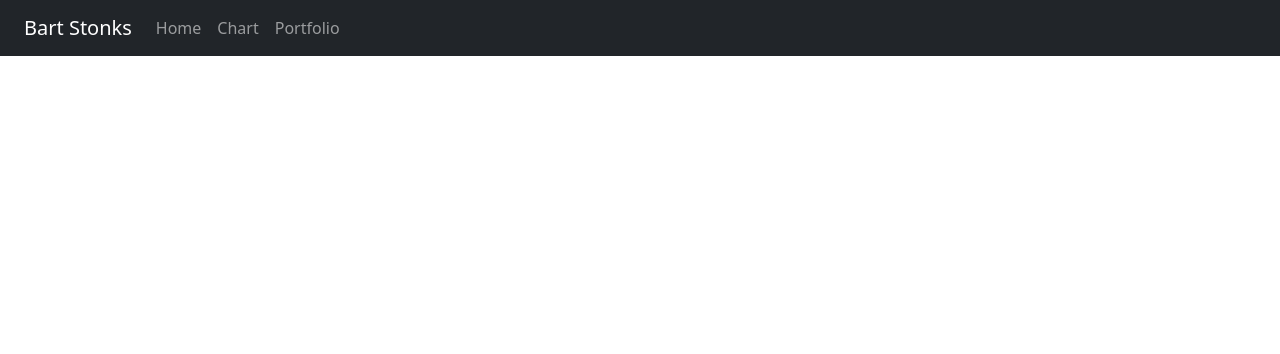
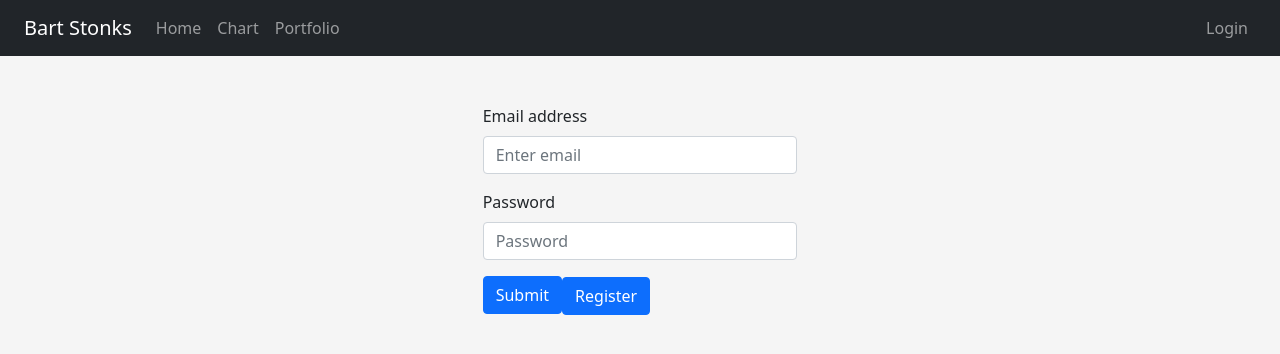
Before and after one commit to arjonkman/Webtechnologie, a React (Vite) app in the folder project/frontend/: page / in a window 1280 px wide. Shown: the top 354 px of the page. Built offline with nearby package versions, Linux system fonts and the light colour scheme.

Commit message:
React Router
Implemented a simple version of react router, login page and register page still need to be implemented correctly

```diff
--- a/project/frontend/package.json
+++ b/project/frontend/package.json
@@ -13,6 +13,7 @@
     "react": "^17.0.2",
     "react-bootstrap": "^2.2.3",
     "react-dom": "^17.0.2",
+    "react-router-dom": "^6.3.0",
     "sass": "^1.49.11"
   },
   "devDependencies": {
--- a/project/frontend/src/App.tsx
+++ b/project/frontend/src/App.tsx
@@ -1,7 +1,11 @@
 import { useState } from 'react'
+
 import Header from './Components/Header'
 import Footer from './Components/Footer'
+import Login from './Components/Login'
 
+
+// Important: https://stackoverflow.com/questions/41956465/how-to-create-multiple-page-app-using-react
 
 // Import Bootstrap
 import 'bootstrap/dist/css/bootstrap.min.css'
@@ -15,7 +19,7 @@ function App() {
     <>
       <Header />
       <section className='content'>
-
+        <Login />
       </section>
       <Footer />
     </>
--- a/project/frontend/src/Components/Header/index.tsx
+++ b/project/frontend/src/Components/Header/index.tsx
@@ -16,8 +16,11 @@ function Header() {
       <Navbar.Collapse id="responsive-navbar-nav">
         <Nav className="me-auto">
           <Nav.Link href="/">Home</Nav.Link>
-          <Nav.Link href="/analyse">Chart</Nav.Link>
-          <Nav.Link href="/export">Portfolio</Nav.Link>
+          <Nav.Link href="/chart">Chart</Nav.Link>
+          <Nav.Link href="/portfolio">Portfolio</Nav.Link>
+        </Nav>
+        <Nav>
+          <Nav.Link href="/login">Login</Nav.Link>
         </Nav>
       </Navbar.Collapse>
     </Navbar>
--- /dev/null
+++ b/project/frontend/src/Components/Login/index.tsx
@@ -0,0 +1,35 @@
+import { Row, Col, Form, Button } from 'react-bootstrap'
+import { Link } from 'react-router-dom'
+
+function Login() {
+
+	return (
+		<Row className="justify-content-center">
+			<Col md={4} xs={12}>
+				<Form className="m-5">
+					<Form.Group className="mb-3" controlId="email">
+						<Form.Label>Email address</Form.Label>
+						<Form.Control type="email" placeholder="Enter email" />
+					</Form.Group>
+
+					<Form.Group className="mb-3" controlId="password">
+						<Form.Label>Password</Form.Label>
+						<Form.Control type="password" placeholder="Password" />
+					</Form.Group>
+					<Button variant="primary" type="submit">
+						Submit
+					</Button>
+					<Form.Text>
+						<Link to="/register">
+							<Button>
+								Register
+							</Button>
+						</Link>
+					</Form.Text>
+				</Form>
+			</Col>
+		</Row>
+	)
+}
+
+export default Login
--- a/project/frontend/src/main.tsx
+++ b/project/frontend/src/main.tsx
@@ -1,8 +1,11 @@
 import React from 'react'
 import ReactDOM from 'react-dom'
+import { BrowserRouter } from 'react-router-dom'
 import App from './App'
 
 ReactDOM.render(
-  <App />,
+  <BrowserRouter>
+    <App />
+  </BrowserRouter>,
   document.getElementById('root')
 )
--- a/project/frontend/src/scss/App.scss
+++ b/project/frontend/src/scss/App.scss
@@ -1,4 +1,6 @@
 .content {
+	width: 100vw;
+	overflow-x: hidden;
 	padding: 0;
 	margin: 0;
 	width: 100%;
```
Also changed, not shown: 1 other file (tests, documents, lock files or other folders).
